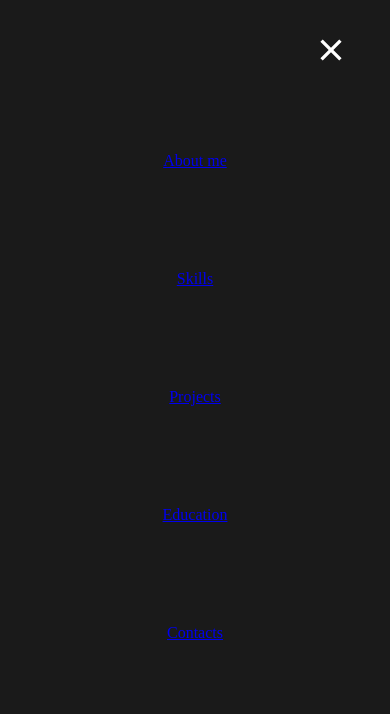
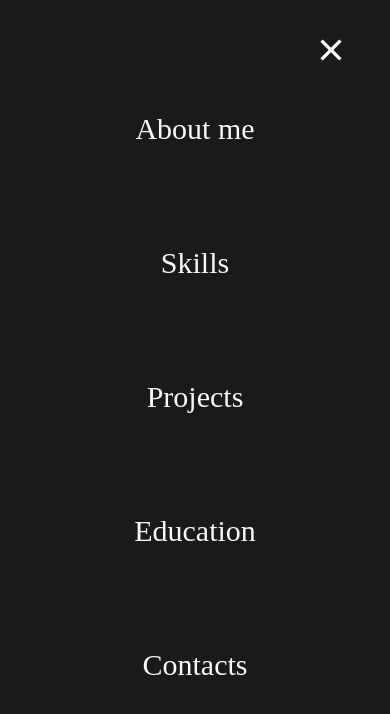
Before and after one commit to MariiaOtset/mariia-otset-portfolio, a React (Vite) app: page / in a window 390 px wide. Shown: the top 714 px of the page. Built offline with nearby package versions, Linux system fonts and the light colour scheme.

Commit message:
functional for closing mobile menu added + styles for it

```diff
--- a/package.json
+++ b/package.json
@@ -10,6 +10,7 @@
     "preview": "vite preview"
   },
   "dependencies": {
+    "clsx": "^2.1.1",
     "react": "^18.3.1",
     "react-dom": "^18.3.1",
     "react-icon": "^1.0.0",
--- a/src/components/Navigation/Navigation.jsx
+++ b/src/components/Navigation/Navigation.jsx
@@ -1,30 +1,81 @@
 import css from "./Navigation.module.css";
 import { RiCloseFill } from "react-icons/ri";
+import { RxHamburgerMenu } from "react-icons/rx";
+import { useEffect, useRef } from "react";
+// import clsx from 'clsx';
+
+// const toggleClasses = clsx();
 
 const Navigation = () => {
+  const burgerMenuRef = useRef(null);
+  const closeBtnRef = useRef(null);
+
+  useEffect(() => {
+    const burgerMenu = burgerMenuRef.current;
+    const closeBtn = closeBtnRef.current;
+
+    const handleClick = () => {
+      if (burgerMenu) {
+        burgerMenu.classList.add(css.hidden);
+      }
+    };
+
+    if (closeBtn) {
+      closeBtn.addEventListener("click", handleClick);
+    }
+
+    return () => {
+      if (closeBtn) {
+        closeBtn.removeEventListener("click", handleClick);
+      }
+    };
+  }, []);
+
   return (
-    <div className={css.container}>
-      <button className={css.close} type="button">
+    <>
+      <div className={css.mobileNavigation}>
+        <a href="#about">My portfolio</a>
+        <button className={css.buttons} type="button">
+          <RxHamburgerMenu className={css.icon} />
+        </button>
+      </div>
+      <div className={css.container} ref={burgerMenuRef}>
+        <button
+          className={`${css.buttons} ${css.close}`}
+          type="button"
+          ref={closeBtnRef}
+        >
           <RiCloseFill className={css.icon} />
         </button>
         <ul className={css.wrapper}>
           <li className={css.linkWrapper}>
-          <a href="#about" className={css.link}>About me</a>
+            <a href="#about" className={css.link}>
+              About me
+            </a>
           </li>
           <li className={css.linkWrapper}>
-          <a href="#skills" className={css.link}>Skills</a>
+            <a href="#skills" className={css.link}>
+              Skills
+            </a>
           </li>
           <li className={css.linkWrapper}>
-          <a href="#projects" className={css.link}>Projects</a>
+            <a href="#projects" className={css.link}>
+              Projects
+            </a>
           </li>
           <li className={css.linkWrapper}>
-          <a href="#education" className={css.link}>Education</a>
+            <a href="#education" className={css.link}>
+              Education
+            </a>
           </li>
           <li className={css.linkWrapper}>
-          <a href="#contacts" className={css.link}>Contacts</a>
+            <a href="#contacts" className={css.link}>
+              Contacts
+            </a>
           </li>
         </ul>
       </div>
+    </>
   );
 };
 
--- a/src/components/Navigation/Navigation.module.css
+++ b/src/components/Navigation/Navigation.module.css
@@ -20,7 +20,7 @@
   padding: 0 50px 50px;
 }
 
-.close {
+.buttons {
   position: absolute;
   top: 20px;
   right: 20px;
@@ -28,7 +28,7 @@
   border: none;
 }
 
-.close:focus-within .icon {
+.buttons:focus-within .icon {
   transform: rotate(90deg);
 }
 
@@ -39,25 +39,9 @@
   transition: transform 0.4s ease;
 }
 
-/* Menu Styles */
-.menu {
-  position: fixed;
-  top: 0;
-  right: 0;
-  width: 100vw;
-  height: 100vh;
-  background-color: #000000dd;
-  display: flex;
-  justify-content: center;
-  align-items: center;
-  flex-direction: column;
-  transform: translateX(100%);
-  transition: transform 0.4s ease;
-}
-
-.menu ul li a {
-  color: #00ff00;
-  font-size: 24px;
+.link {
+  color: #f9f7f7;
+  font-size: 30px;
   text-decoration: none;
   transition: color 0.2s ease;
 }
@@ -71,7 +55,16 @@
   transform: translateX(0);
 }
 
+.hidden {
+  display: none;
+}
+
 @media screen and (min-width: 768px) {
+  .mobileNavigation,
+  .close {
+    display: none;
+  }
+
   .container {
     position: sticky;
     left: auto;
@@ -80,8 +73,4 @@
     gap: 25px;
     z-index: 999;
   }
-
-  .close {
-    display: none;
-  }
 }
```
Also changed, not shown: 1 other file (tests, documents, lock files or other folders). Lines whose indentation alone changed are shown as unchanged.
